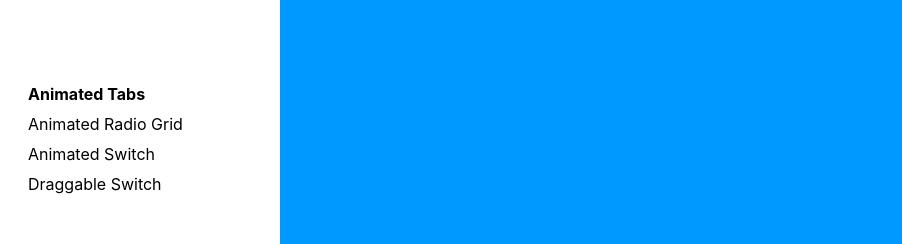
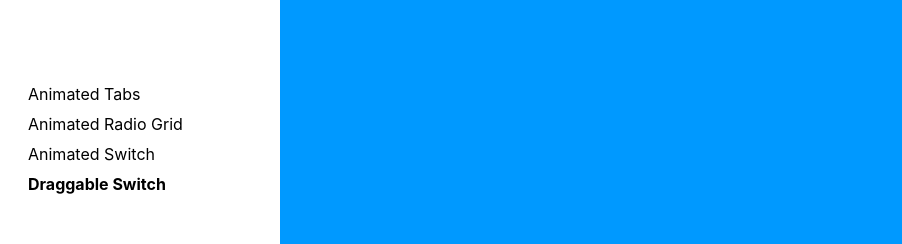
Before and after one commit to ashish-puttaa/framer-playground, a React (Create React App) app: page /draggable-switch in a window 1280 px wide. Shown: the top 244 px of the page, without its empty margins (0-902 px from the left). Built offline with nearby package versions, Linux system fonts and the light colour scheme.

Commit message:
fix navbar bug - current option is not highlighted on refresh

```diff
--- a/src/components/navbar/navbar.component.jsx
+++ b/src/components/navbar/navbar.component.jsx
@@ -1,21 +1,16 @@
-import { useState } from 'react';
+import { useLocation } from 'react-router-dom';
 
 import { Wrapper, NavLink as Link } from './navbar.styles';
 
-import { routes, defaultPath } from '../../routes';
+import { routes } from '../../routes';
 
 const Navbar = () => {
-   const [selectedPath, setSelectedPath] = useState(defaultPath);
+   const location = useLocation();
 
    return (
       <Wrapper>
          {routes.map((route, i) => (
-            <Link
-               to={route.path}
-               key={`link-${i}`}
-               onClick={() => setSelectedPath(route.path)}
-               selected={selectedPath === route.path}
-            >
+            <Link to={route.path} key={`link-${i}`} selected={location.pathname === route.path}>
                {route.name}
             </Link>
          ))}
```
